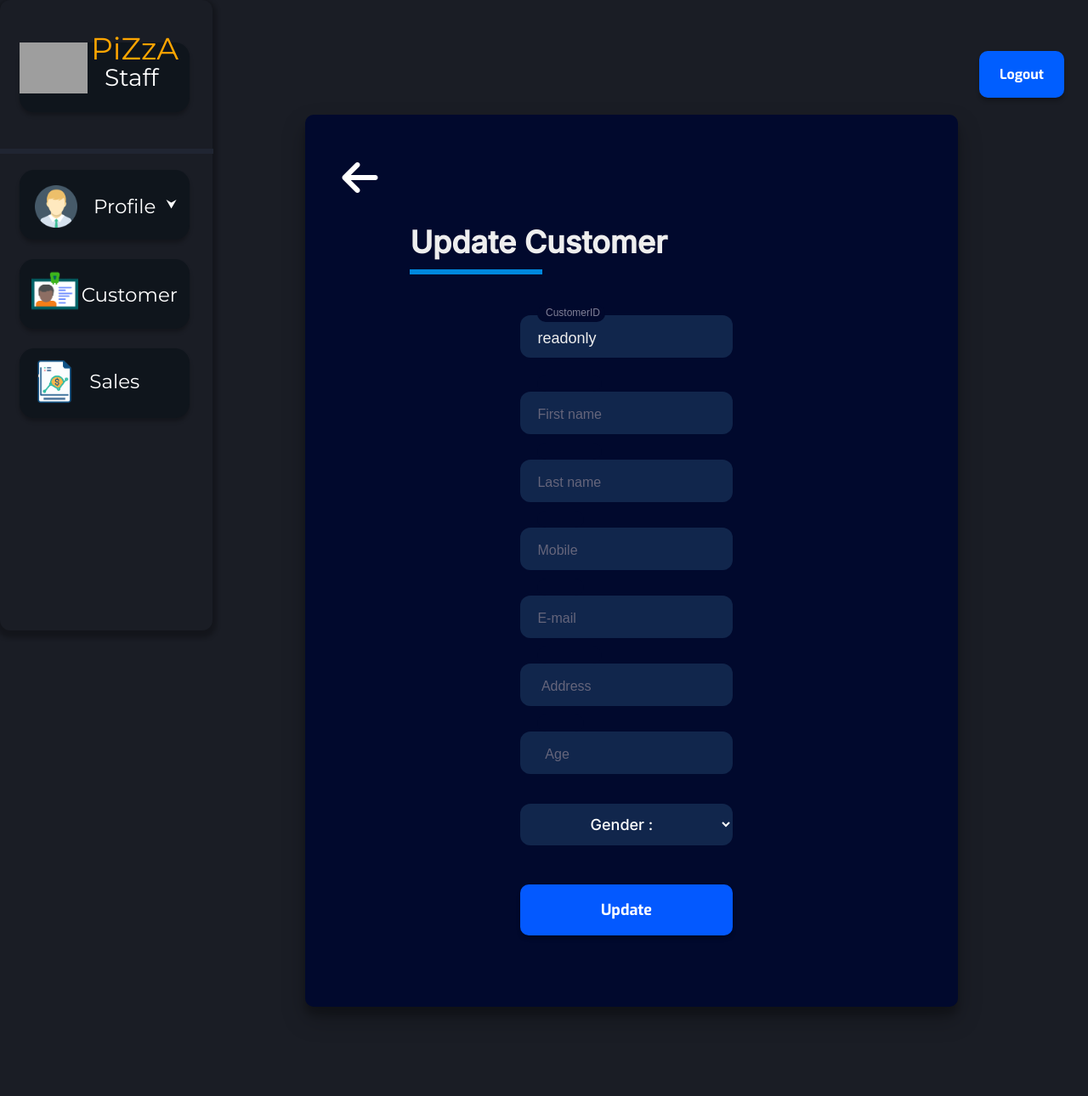
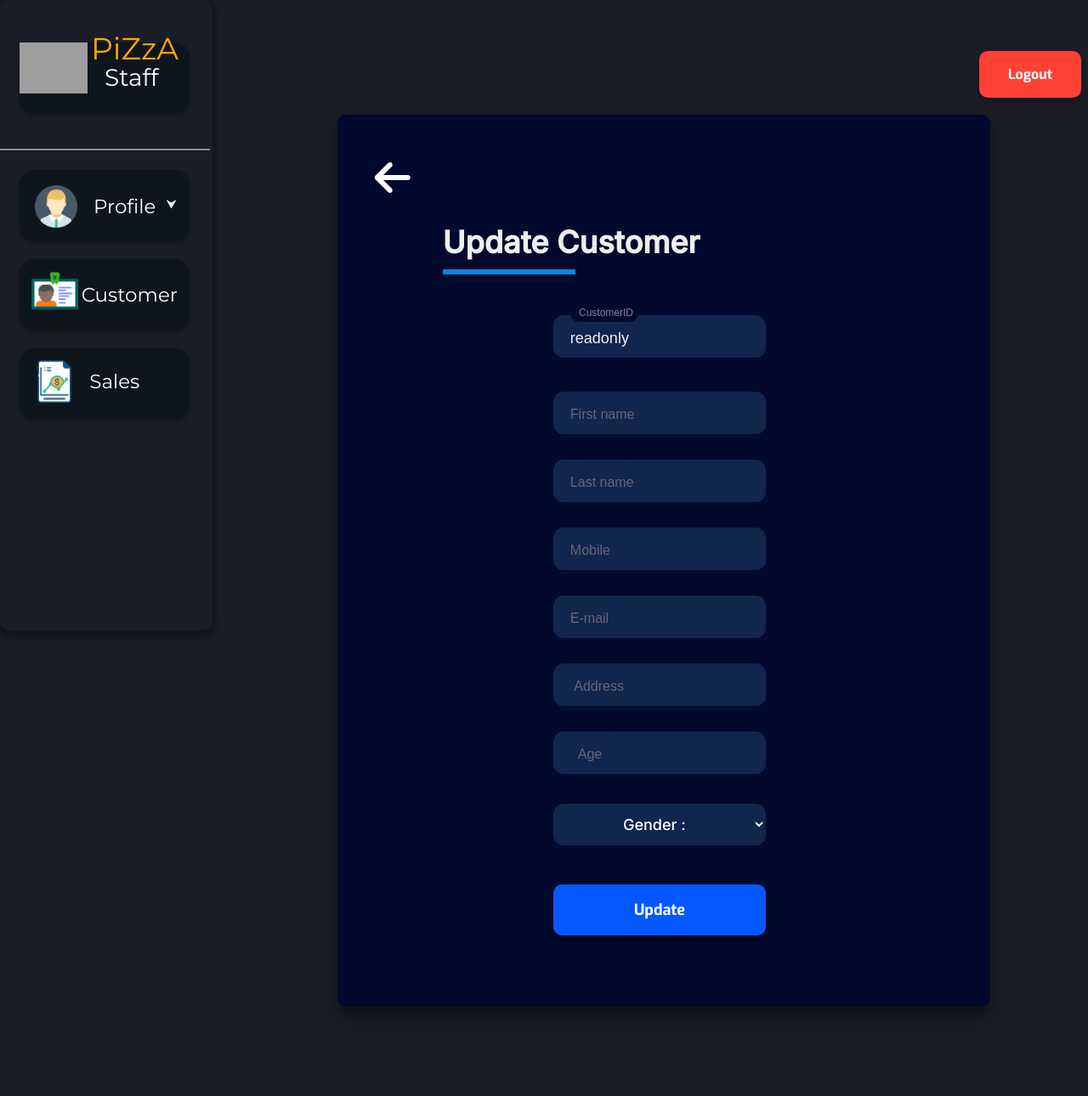
Before and after one commit to danujaya00/IS1109_CRM, a PHP site: page /phpFunc/functions/businessUser/update.php in a window 1280 px wide. Shown: the whole page at 85% size. Run offline with PHP 8.4, Linux system fonts and the light colour scheme; a user stored in the database is signed in; data comes from the database, SQL or seed files in the repository; data that the repository does not hold is empty; some libraries are stand-ins or nearby versions; grey boxes are pictures that could not be loaded.

Commit message:
update css files
button color changed.

```diff
--- a/styles/businessUser/update.css
+++ b/styles/businessUser/update.css
@@ -33,7 +33,7 @@ body {
 
 .log_out-button {
     appearance: none;
-    background-color: #005EFF;
+    background-color: #FF4136;
     border: 0px solid #1A1A1A;
     border-radius: 10px;
     box-sizing: border-box;
@@ -42,8 +42,8 @@ body {
     display: inline-block;
     font-family: 'Exo', sans-serif;
     font-size: 16px;
-    width: 100px;
-  height: 55px;
+    width: 120px;
+height: 55px;
     outline: none;
     text-align: center;
     text-decoration: none;
@@ -279,7 +279,7 @@ select{
   margin: -25px 0 0 -25px;
   position: absolute;
   top: 20%;
-  left: 30%;
+  left: 33%;
 
 
 }
@@ -356,7 +356,7 @@ border-radius: 17px;
 
 
 .menu-line{
-  border: 3px solid #202532;
+  border: 1px solid #8C8C8C;
   width:245px;
   position: relative;
   top:175px;
```
Also changed, not shown: styles/businessUser/main.css (+4 -4 lines).
